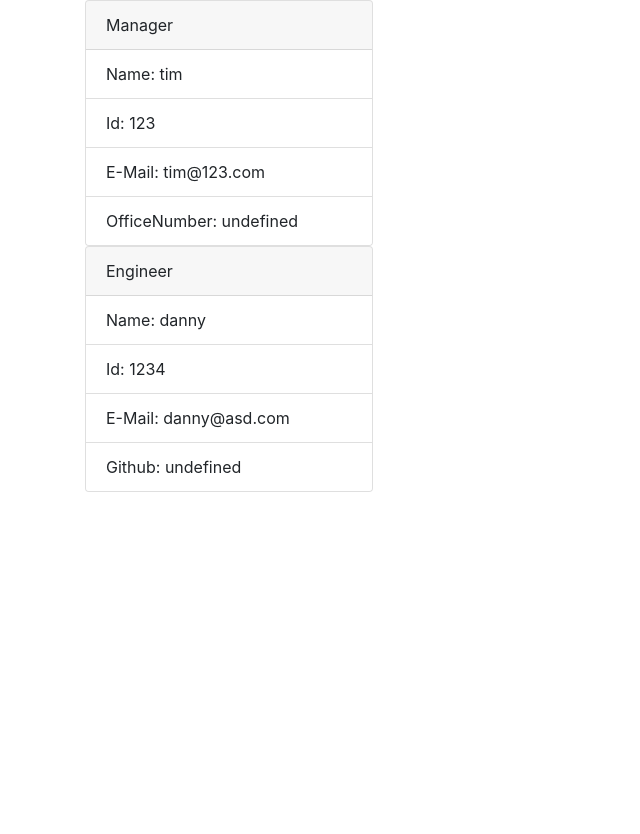
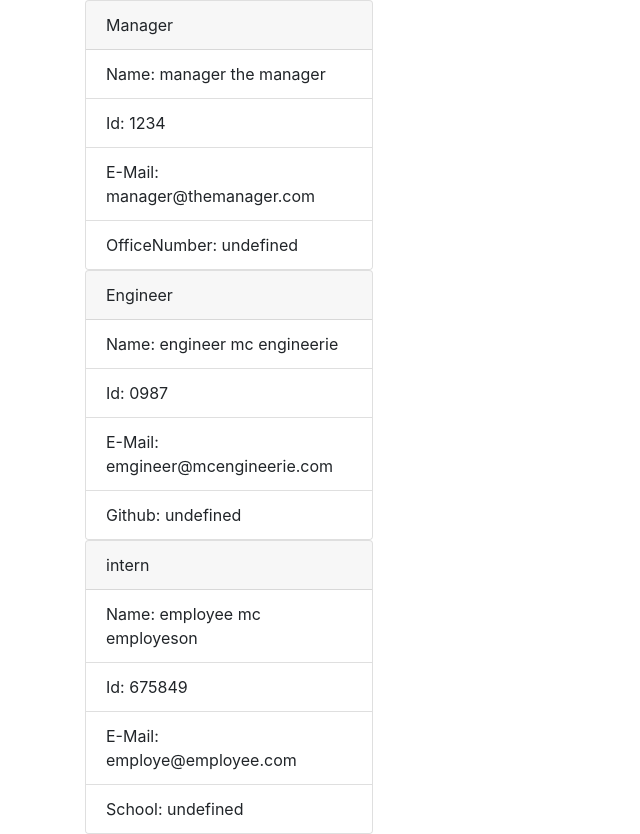
Before and after one commit to DannyAe/BOOTCAMP-CHALLENGE-7-TEAM-PROFILE-GENERATOR, a website: page index.html in a window 1280 px wide. Shown: the whole page, without its empty margins (0-640 px from the left). Before the commit the page ends 800 px from the top, so only its background shows below. Drawn offline with nearby package versions, Linux system fonts and the light colour scheme.

```diff
--- a/index.html
+++ b/index.html
@@ -14,9 +14,9 @@
       Manager
     </div>
     <ul class="list-group list-group-flush">
-      <li class="list-group-item">Name: tim</li>
-      <li class="list-group-item">Id: 123</li>
-      <li class="list-group-item">E-Mail: tim@123.com</li>
+      <li class="list-group-item">Name: manager the manager</li>
+      <li class="list-group-item">Id: 1234</li>
+      <li class="list-group-item">E-Mail: manager@themanager.com</li>
       <li class="list-group-item">OfficeNumber: undefined</li>
     </ul>
   </div><div class="card" style="width: 18rem;">
@@ -24,10 +24,20 @@
       Engineer
     </div>
     <ul class="list-group list-group-flush">
-      <li class="list-group-item">Name: danny</li>
-      <li class="list-group-item">Id: 1234</li>
-      <li class="list-group-item">E-Mail: danny@asd.com</li>
+      <li class="list-group-item">Name: engineer mc engineerie</li>
+      <li class="list-group-item">Id: 0987</li>
+      <li class="list-group-item">E-Mail: emgineer@mcengineerie.com</li>
       <li class="list-group-item">Github: undefined</li>
+    </ul>
+  </div><div class="card" style="width: 18rem;">
+    <div class="card-header">
+        intern
+    </div>
+    <ul class="list-group list-group-flush">
+      <li class="list-group-item">Name: employee mc employeson</li>
+      <li class="list-group-item">Id: 675849</li>
+      <li class="list-group-item">E-Mail: employe@employee.com</li>
+      <li class="list-group-item">School: undefined</li>
     </ul>
   </div>
     </div>
```
Also changed, not shown: README.md.
